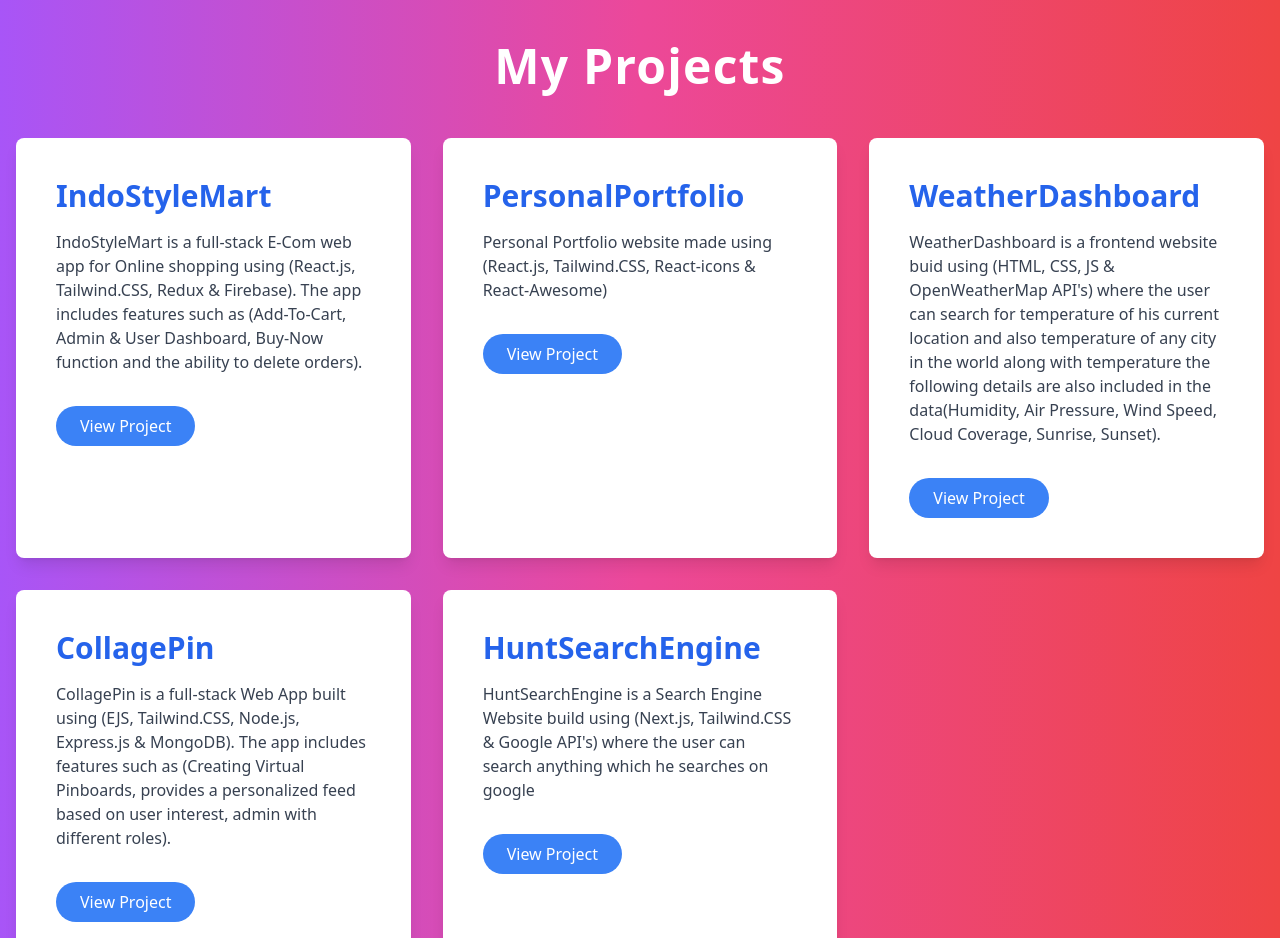
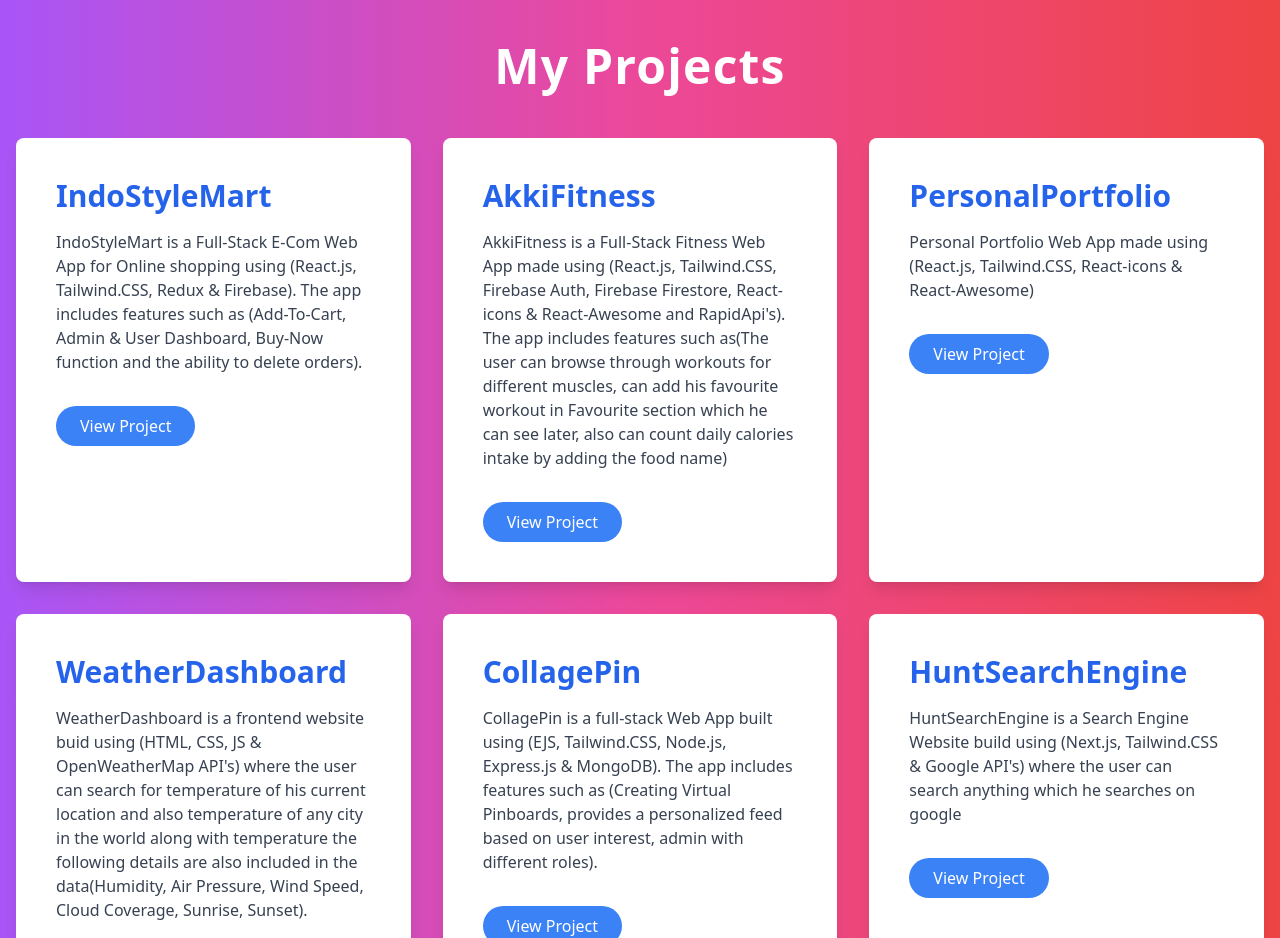
Before and after one commit to SauravYadav12345/Saurav-s-Portfolio, a React (Create React App) app: page / in a window 1280 px wide. Shown: the part 1840-2778 px from the top of the page. Built offline with nearby package versions, Linux system fonts and the light colour scheme.

Commit message:
Added new project under the project section i.e AkkiFitness

```diff
--- a/src/Components/Projects.js
+++ b/src/Components/Projects.js
@@ -6,13 +6,19 @@ const Projects = () => {
     {
       title: "IndoStyleMart",
       description:
-        "IndoStyleMart is a full-stack E-Com web app for Online shopping using (React.js, Tailwind.CSS, Redux & Firebase). The app includes features such as (Add-To-Cart, Admin & User Dashboard, Buy-Now function and the ability to delete orders).",
+        "IndoStyleMart is a Full-Stack E-Com Web App for Online shopping using (React.js, Tailwind.CSS, Redux & Firebase). The app includes features such as (Add-To-Cart, Admin & User Dashboard, Buy-Now function and the ability to delete orders).",
       link: "https://indo-style-mart-ecom.vercel.app/",
+    },
+    {
+      title: "AkkiFitness",
+      description:
+        "AkkiFitness is a Full-Stack Fitness Web App made using (React.js, Tailwind.CSS, Firebase Auth, Firebase Firestore, React-icons & React-Awesome and RapidApi's). The app includes features such as(The user can browse through workouts for different muscles, can add his favourite workout in Favourite section which he can see later, also can count daily calories intake by adding the food name)",
+      link: "https://akki-fitness-tracker-web-app.vercel.app/",
     },
     {
       title: "PersonalPortfolio",
       description:
-        "Personal Portfolio website made using (React.js, Tailwind.CSS, React-icons & React-Awesome)",
+        "Personal Portfolio Web App made using (React.js, Tailwind.CSS, React-icons & React-Awesome)",
       link: "https://saurav-s-portfolio.vercel.app/",
     },
     {
```
